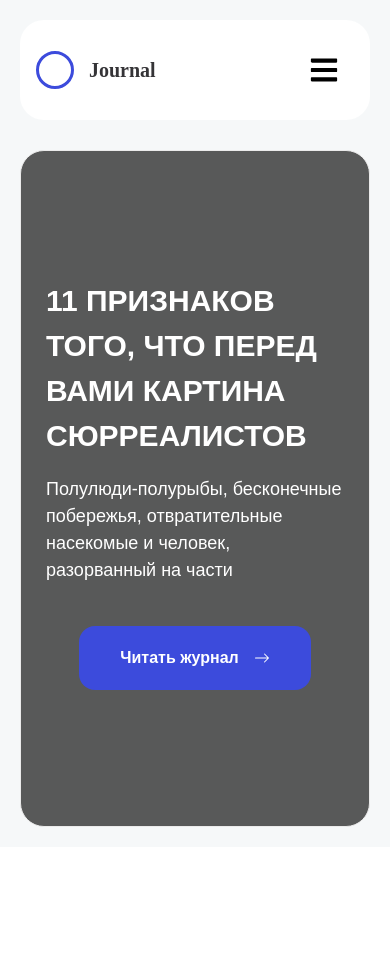
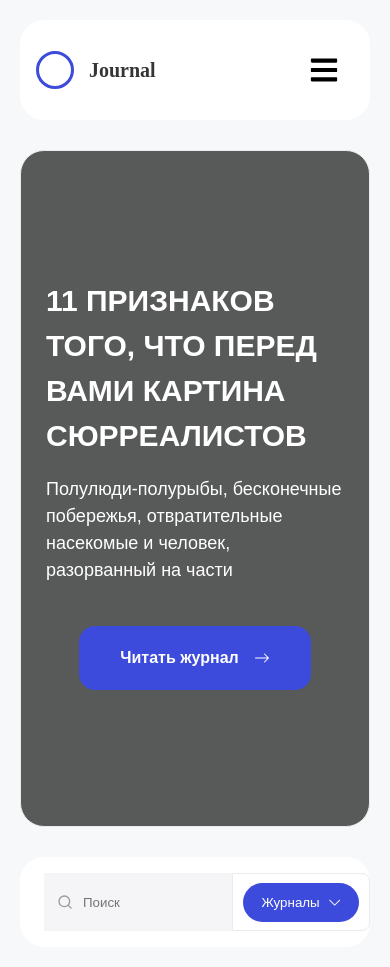
Before and after one commit to beckSafarov/journal_landing_page, a React (Create React App) app: page / in a window 390 px wide. Before the commit the page ends 847 px from the top, so only its background shows below. Built offline with nearby package versions, Linux system fonts and the light colour scheme.

Commit message:
search section made mobile responsive

```diff
--- a/src/App.js
+++ b/src/App.js
@@ -17,9 +17,9 @@ function App() {
       <div className={s.wrapper}>
         <Navbar />
         <Hero />
+        <SearchSection />
         {(isDesktop || isTablet) && (
           <>
-            <SearchSection />
             <Journals />
             <Stats />
             <PlannedConferencesSection />
--- a/src/components/SearchSection/SearchSection.module.scss
+++ b/src/components/SearchSection/SearchSection.module.scss
@@ -15,6 +15,9 @@
       border: 1px solid #EBEBEB;
       border-radius: 0px 8px 8px 0px;
       @include flexCenter();
+      @include mobile{
+        padding: 10px;
+      }
       .btn {
         cursor: pointer;
         border: none;
@@ -26,8 +29,11 @@
         height: 39px;
         background: #3C4BDC;
         border-radius: 46px;
-        @media(min-width: 1900px){
+        @include bigScreens{
           font-size: 16px;
+        }
+        @include mobile {
+          width: 100%;
         }
       }
     }
```
